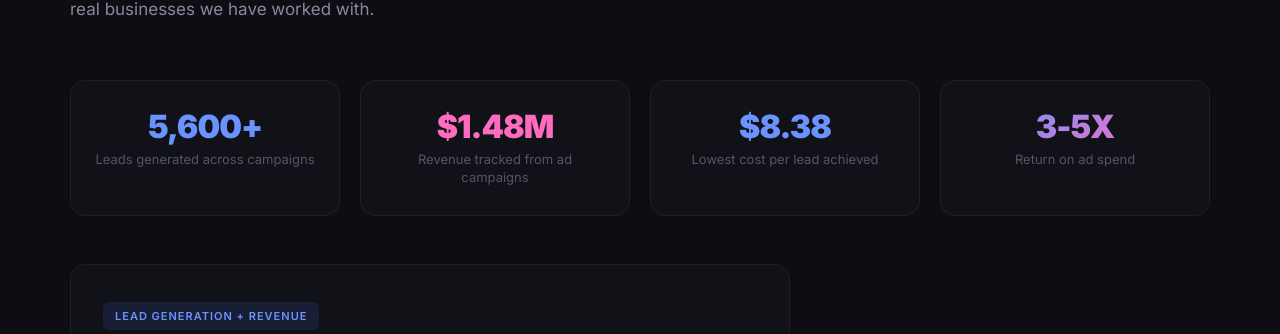
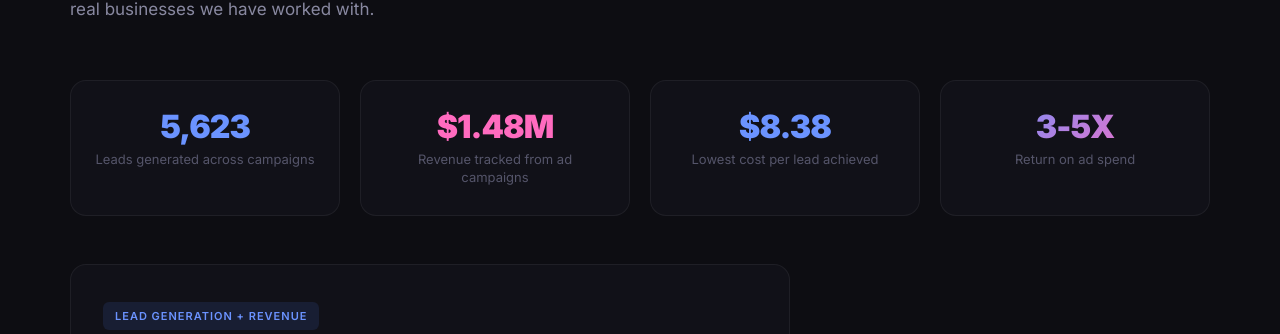
Before and after one commit to lumenmarketingsolutions/mk7media, a Flask app: page / in a window 1280 px wide. Shown: the part 3122-3456 px from the top of the page. Run offline with Flask 3, Linux system fonts and the light colour scheme.

Commit message:
Update lead count to exact number: 5,623
Co-Authored-By: Claude Opus 4.6 <noreply@anthropic.com>

```diff
--- a/templates/index.html
+++ b/templates/index.html
@@ -988,7 +988,7 @@
 
     <div class="results-stats fade-in">
       <div class="stat-card">
-        <div class="stat-value blue">5,600+</div>
+        <div class="stat-value blue">5,623</div>
         <div class="stat-label">Leads generated across campaigns</div>
       </div>
       <div class="stat-card">
```
